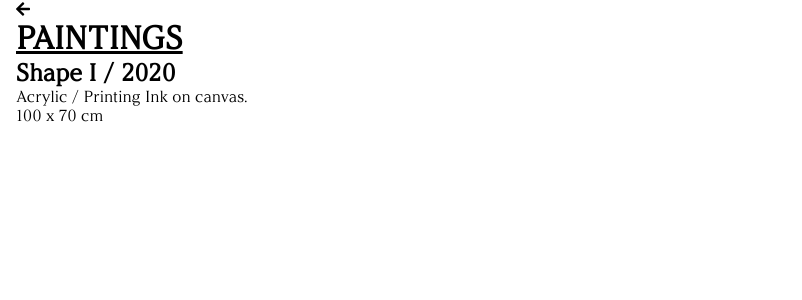
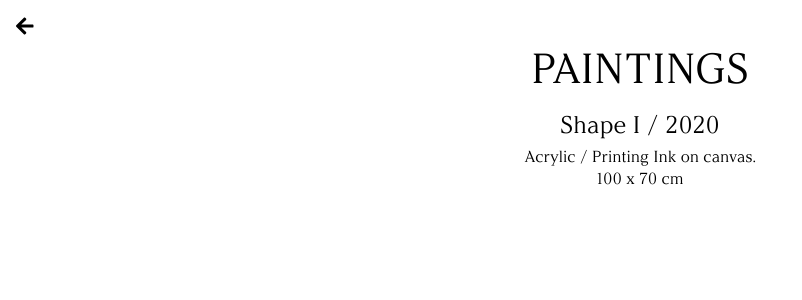
Before and after one commit to jakubziemba/machowska-portfolio, a Next.js app: page /works/paintings in a window 1280 px wide. Shown: the top 300 px of the page, without its empty margins (0-802 px from the left). Built offline with nearby package versions, Linux system fonts and the light colour scheme.

Commit message:
Add styling

```diff
--- a/pages/works/paintings.module.scss
+++ b/pages/works/paintings.module.scss
@@ -1,10 +1,58 @@
 .container {
-  backgorund: red;
   padding-left: 16px;
   padding-right: 16px;
 
+  display: flex;
+  flex-direction: column;
+  align-items: center;
+
+  h1,
+  h2,
+  h3,
+  h4 {
+    font-weight: normal;
+  }
+
   h1 {
     text-transform: uppercase;
-    text-decoration: underline;
+    font-size: 42px;
+    margin-top: 8px;
+  }
+
+  h2,
+  p {
+    padding: 0;
+    margin: 0;
+  }
+
+  .header {
+    display: flex;
+    flex-direction: column;
+    align-items: center;
+    width: 100%;
+  }
+
+  svg {
+    align-self: flex-start;
+    font-size: 1.25rem;
+    margin-top: 16px;
+  }
+
+  .content {
+    display: flex;
+    flex-direction: column;
+    align-items: center;
+
+    .title {
+      margin-top: 1rem;
+    }
+
+    .materials {
+      margin-top: 0.5rem;
+    }
+
+    .size {
+      margin-top: 0.2rem;
+    }
   }
 }
```
